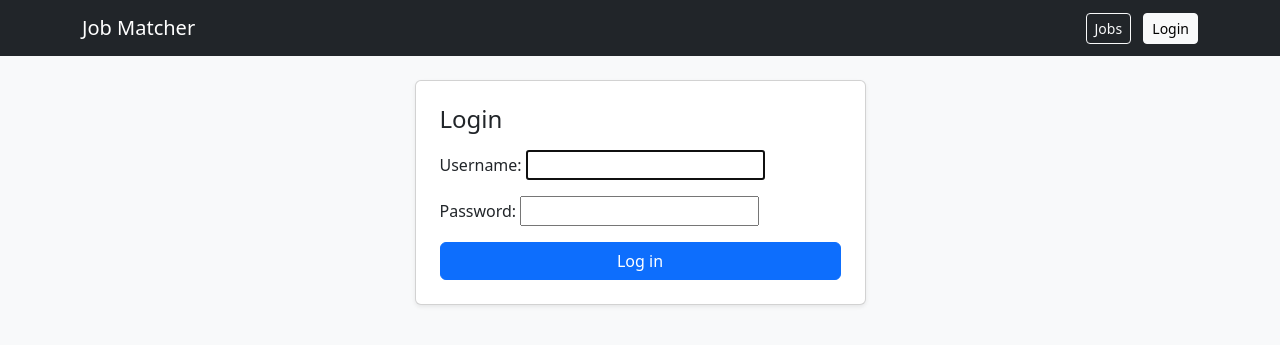
After one commit to Dimon-2022/job_matcher, a Django app: page /accounts/login/ in a window 1280 px wide. The commit adds this page. Shown: the top 345 px of the page. Run offline with Django 5.2, Linux system fonts and the light colour scheme.

Commit message:
Implemented login and logout

```diff
--- a/config/settings.py
+++ b/config/settings.py
@@ -109,6 +109,8 @@ AUTH_PASSWORD_VALIDATORS = [
     },
 ]
 
+LOGIN_REDIRECT_URL = "job_list"
+LOGOUT_REDIRECT_URL = "job_list"
 
 # Internationalization
 # https://docs.djangoproject.com/en/5.2/topics/i18n/
--- a/config/urls.py
+++ b/config/urls.py
@@ -8,6 +8,7 @@ urlpatterns = [
     path('', include('resumes.urls')),
     path('', include("matching.urls")),
     path('', include("jobs.urls")),
+    path("accounts/", include("django.contrib.auth.urls")),
 ]
 
 if settings.DEBUG:
--- a/jobs/templates/jobs/job_list.html
+++ b/jobs/templates/jobs/job_list.html
@@ -4,12 +4,11 @@
 
 {% block content %}
 <h1 class="h3 mb-4">All jobs</h1>
-<h2 class="h5 mb-1"><a href="{% url 'job_detail' job.pk %}">{{ job.title }}</a></h2>
 
 {% for job in page_obj %}
     <div class="card mb-3 shadow-sm">
         <div class="card-body">
-            <h2 class="h5 mb-1">{{ job.title }}</h2>
+            <h2 class="h5 mb-1"><a href="{% url 'job_detail' job.pk %}">{{ job.title }}</a></h2>
             <p class="text-muted mb-2">{{ job.company }} · {{ job.location }}</p>
             <p class="mb-2">{{ job.description|truncatewords:25 }}</p>
 
--- a/templates/base.html
+++ b/templates/base.html
@@ -8,10 +8,23 @@
 </head>
 <body class="bg-light">
     <nav class="navbar navbar-dark bg-dark mb-4">
-        <div class="container">
-            <a class="navbar-brand" href="{% url 'upload_resume' %}">Job Matcher</a>
+    <div class="container">
+        <a class="navbar-brand" href="{% url 'job_list' %}">Job Matcher</a>
+        <div>
+            <a class="btn btn-outline-light btn-sm me-2" href="{% url 'job_list' %}">Jobs</a>
+            {% if user.is_authenticated %}
+                <a class="btn btn-light btn-sm me-2" href="{% url 'upload_resume' %}">Upload resume</a>
+                <span class="text-light me-2">{{ user.username }}</span>
+                <form method="POST" action="{% url 'logout' %}" class="d-inline">
+                    {% csrf_token %}
+                    <button class="btn btn-outline-light btn-sm">Logout</button>
+                </form>
+            {% else %}
+                <a class="btn btn-light btn-sm" href="{% url 'login' %}">Login</a>
+            {% endif %}
         </div>
-    </nav>
+    </div>
+</nav>
 
     <main class="container">
         {% block content %}{% endblock %}
--- /dev/null
+++ b/templates/registration/login.html
@@ -0,0 +1,20 @@
+{% extends "base.html" %}
+
+{% block title %}Login{% endblock %}
+
+{% block content %}
+<div class="row justify-content-center">
+    <div class="col-md-5">
+        <div class="card shadow-sm">
+            <div class="card-body p-4">
+                <h1 class="h4 mb-3">Login</h1>
+                <form method="POST">
+                    {% csrf_token %}
+                    {{ form.as_p }}
+                    <button type="submit" class="btn btn-primary w-100">Log in</button>
+                </form>
+            </div>
+        </div>
+    </div>
+</div>
+{% endblock %}
```
